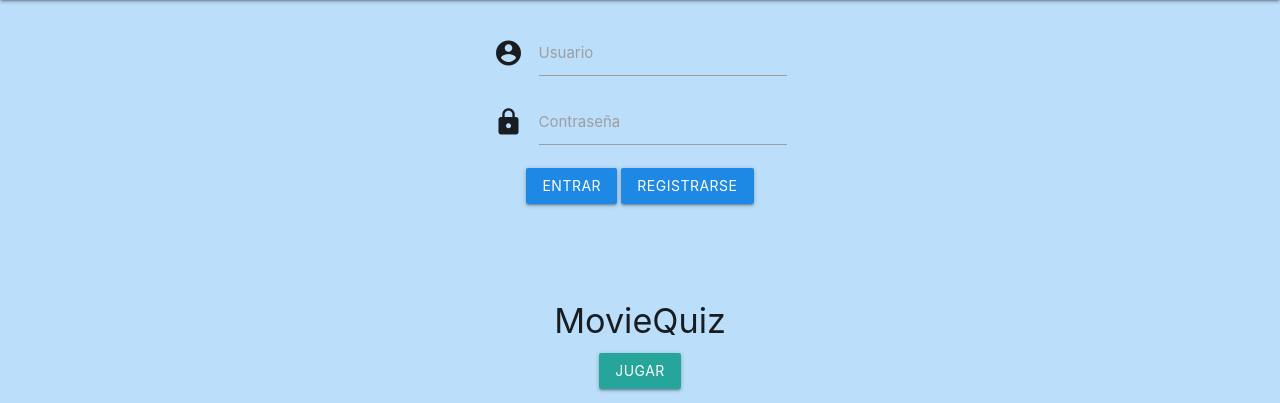
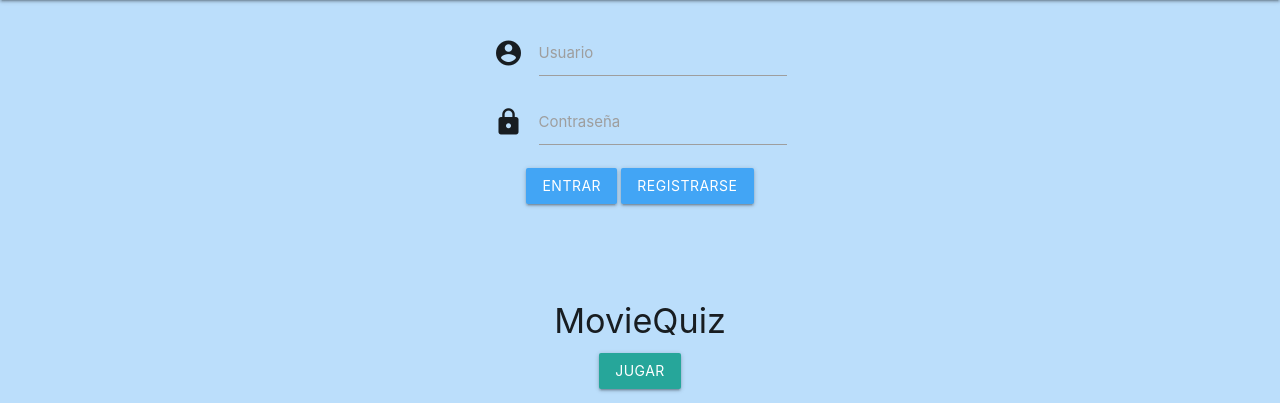
Before and after one commit to inspedralbes/moviequiz-grup-5, a PHP site: page / in a window 1280 px wide. Shown: the part 127-530 px from the top of the page. Run offline with PHP 8.4, Linux system fonts and the light colour scheme.

Commit message:
cambio color secundario

```diff
--- a/index.php
+++ b/index.php
@@ -27,7 +27,7 @@ include "header.html";
                 <center>
                 <img id="perfileImg" src="#" width="75px" />
                 <br>
-                <button id="btnLogout" class="btn waves-effect waves-light #1e88e5 blue darken-1" type="button">Salir</button>
+                <button id="btnLogout" class="btn waves-effect waves-light #42a5f5 blue lighten-1" type="button">Salir</button>
                 </center>
                 <br>
             </div>
@@ -50,8 +50,8 @@ include "header.html";
                 <li>
                   <div class="input-field ">
                     <center>
-                    <button class="btn waves-effect waves-light #1e88e5 blue darken-1"  id="login" name="action">Entrar</button>
-                    <button class="btn waves-effect waves-light #1e88e5 blue darken-1"  name="action" id="registrarse">Registrarse</button>
+                    <button class="btn waves-effect waves-light #42a5f5 blue lighten-1"  id="login" name="action">Entrar</button>
+                    <button class="btn waves-effect waves-light #42a5f5 blue lighten-1"  name="action" id="registrarse">Registrarse</button>
                     <center>
                   </div>
                 </li>
@@ -62,15 +62,15 @@ include "header.html";
 
     <div class="row">
     <div class="col s12 " >
-      <nav class="#1e88e5 blue darken-1 noactive" id="navbar">
+      <nav class="#42a5f5 blue lighten-1 noactive" id="navbar">
             <div id="barraBusqueda"  class="nav-wrapper noactive">
-              <div class="input-field #1e88e5 blue darken-1">
+              <div class="input-field #42a5f5 blue lighten-1">
                 <input id="busquedaPeli" type="search">
                 <label class="label-icon"><i class="material-icons">search</i></label>
                 <i class="material-icons">close</i>
               </div>
               <center>
-                <button id="busqueda" class="btn waves-effect waves-light #1e88e5 blue darken-1" type="button">Buscar</button>
+                <button id="busqueda" class="btn waves-effect waves-light #42a5f5 blue lighten-1" type="button">Buscar</button>
                 <button id="delete" class="btn waves-effect waves-light red" type="button">Borrar</button>
               </center>
             </div>
@@ -105,7 +105,7 @@ include "header.html";
             </div>
             <div id="divJuego">
 
-              <div id="modalGame" class="modal modal-fixed-footer #1e88e5 blue darken-1">
+              <div id="modalGame" class="modal modal-fixed-footer #42a5f5 blue lighten-1">
                 <div class="modal-content">
 
                     <h1 style="text-align:center;">Movie Quiz</h1>
@@ -115,7 +115,7 @@ include "header.html";
                 </div>
                   <div class="modal-footer #bbdefb blue lighten-4">
                   <center>
-                      <button id='enviarJuego' class="btn waves-effect waves-light #1e88e5 blue darken-1">Finalizar</button>
+                      <button id='enviarJuego' class="btn waves-effect waves-light #42a5f5 blue lighten-1">Finalizar</button>
                   </center>
               </div>
             </div>
--- a/javascript.js
+++ b/javascript.js
@@ -104,7 +104,7 @@ document.getElementById("busqueda").addEventListener("click",function(){
                                         </div>
                                         <center>
                                         <span class="card-title">${data.Search[index].Title} -${data.Search[index].Year}</span><br>
-                                        <a class="waves-effect waves-light btn modal-trigger #1e88e5 blue darken-1" id="resultadosmodal" href="#modal${index}" ><i class="material-icons">add</i></a>
+                                        <a class="waves-effect waves-light btn modal-trigger #42a5f5 blue lighten-1" id="resultadosmodal" href="#modal${index}" ><i class="material-icons">add</i></a>
                                         </center>
                                         <div id="modal${index}" class="modal #bbdefb blue lighten-4">
                                             <div class="modal-content">
@@ -149,11 +149,11 @@ document.getElementById("busqueda").addEventListener("click",function(){
                                                     <textarea id="comentario" class="materialize-textarea" data-length="200"></textarea>
                                                 </div>
                                                 <div>
-                                                    <button id="valoracion" value="${index}" class="waves-effect waves-light btn #1e88e5 blue darken-1 Guardar-valoracion">Guardar</button>
+                                                    <button id="valoracion" value="${index}" class="waves-effect waves-light btn #42a5f5 blue lighten-1 Guardar-valoracion">Guardar</button>
                                                 </div>
                                                 </center>
                                             </div>
-                                            <div class="modal-footer #1e88e5 blue darken-1">
+                                            <div class="modal-footer #42a5f5 blue lighten-1">
                                               <a href="#!" class="modal-close waves-effect waves-green btn-flat">Atras</a>
                                             </div>
                                         </div>
```
